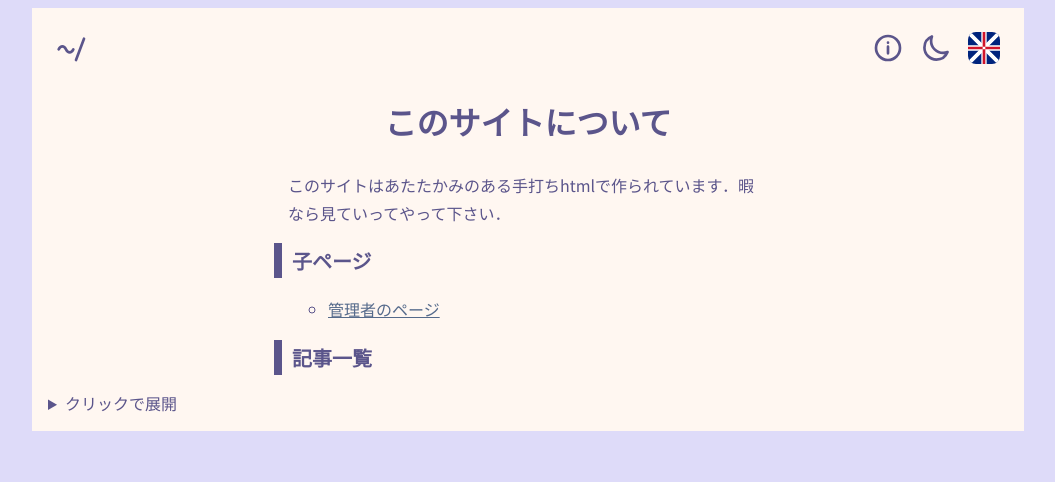
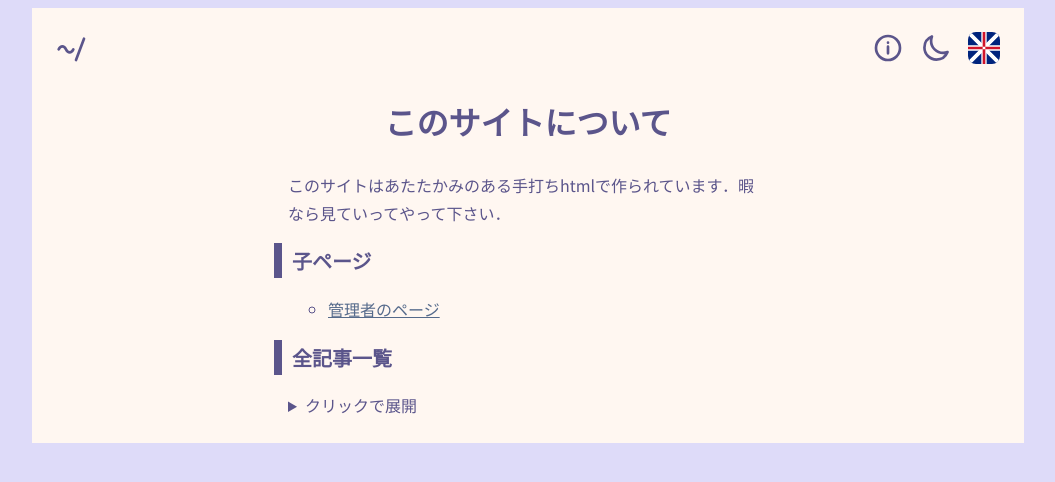
Before and after one commit to akky1023/akky1023.github.io, a Jekyll site: the page built from ja/about/index.md, in a window 1280 px wide. Shown: the top 482 px of the page, without its empty margins (112-1167 px from the left). Built offline with Jekyll 4.4.1, drawn with Linux system fonts in a browser that asks for light colours.

Commit message:
add archives

```diff
--- a/_includes/head.html
+++ b/_includes/head.html
@@ -14,8 +14,8 @@
         document.documentElement.setAttribute("data-lang", "ja")
     }
 </script>
-<link rel="stylesheet" href="/css/normal.css">
 <link rel="preconnect" href="https://fonts.googleapis.com" />
 <link rel="preconnect" href="https://fonts.gstatic.com" crossorigin />
 <link rel="preload" as="style" fetchpriority="high" href="https://fonts.googleapis.com/css2?family=Noto+Sans+JP:wght@400;700&display=swap" />
 <link rel="stylesheet" href="https://fonts.googleapis.com/css2?family=Noto+Sans+JP:wght@400;700&display=swap" media="print" onload='this.media="all"' />
+<link rel="stylesheet" href="/css/normal.css">
--- a/css/normal.css
+++ b/css/normal.css
@@ -219,6 +219,16 @@
     list-style-type: circle;
 }
 
+details {
+    margin: 0.5rem auto;
+    max-width: 30rem;
+    line-height: 1.75em;
+}
+
+details ul {
+    margin-top: 0;
+}
+
 a:link{color: var(--link-color);}
 a:visited{color: var(--link-color);}
 a:active{color: var(--fg-focus-color)}
--- a/ja/about/index.md
+++ b/ja/about/index.md
@@ -7,7 +7,14 @@
 ## 子ページ
 - [管理者のページ](/ja/about/me/)
 
-## 記事一覧
-<details><summary>クリックで展開</summary>
-ああああ
+## 全記事一覧
+<details>
+    <summary>クリックで展開</summary>
+    <ul>
+    {% for post in site.posts %}
+        <li>
+            <a href="{{ post.url }}">{{ post.title }}</a>
+        </li>
+    {% endfor %}
+    </ul>
 </details>
```
Also changed, not shown: en/about/me/index.md (+4 -4 lines).
